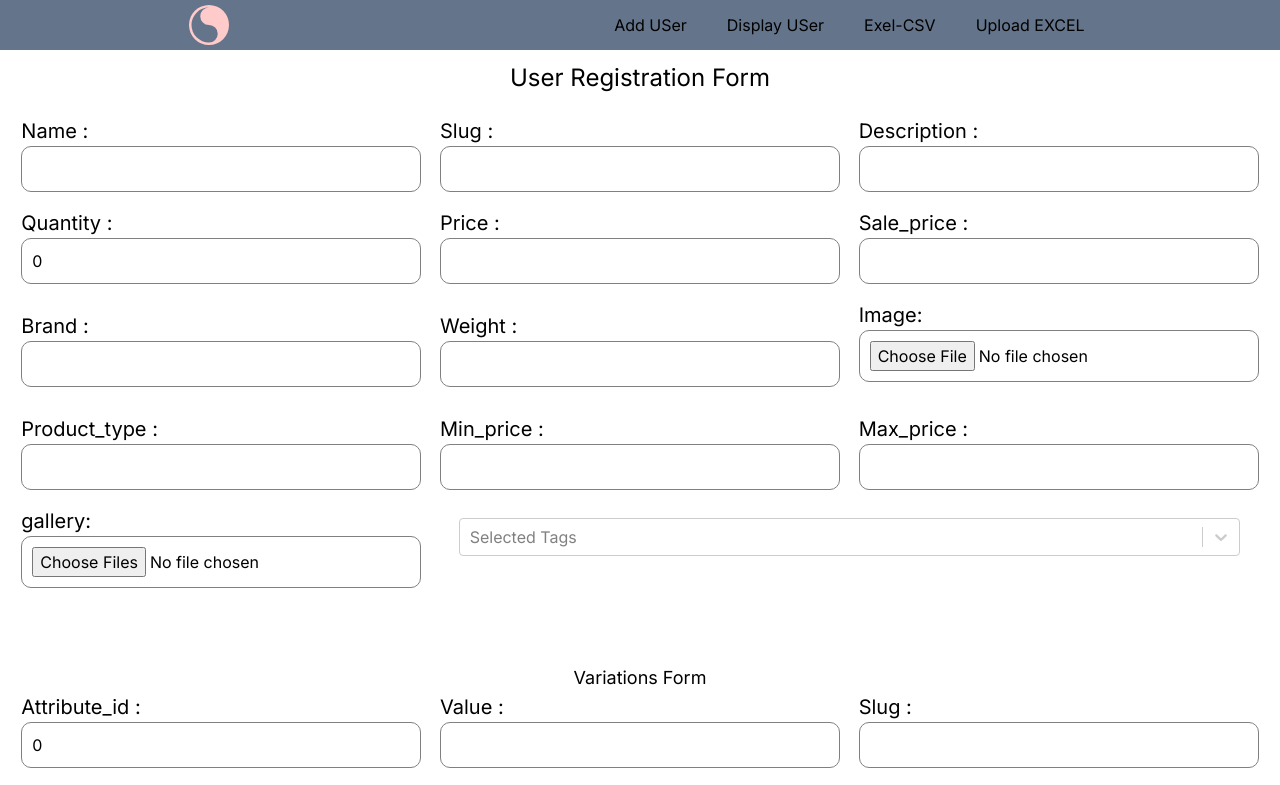
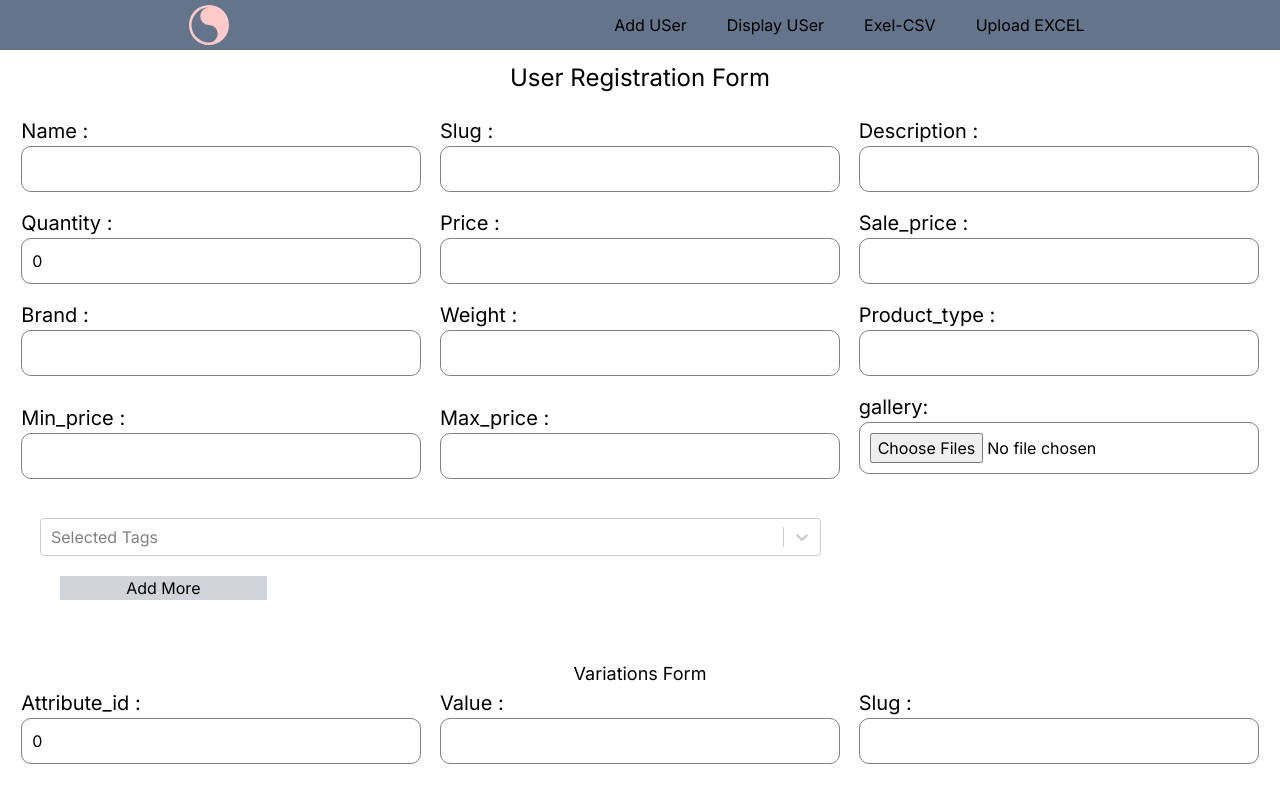
Before and after one commit to skworking/satish, a Next.js app: page /add in a window 1280 px wide. Shown: the top 785 px of the page. Built offline with nearby package versions, Linux system fonts and the light colour scheme.

Commit message:
add to images

```diff
--- a/src/app/add/editdetails.js
+++ b/src/app/add/editdetails.js
@@ -7,17 +7,21 @@ import { options, tags, attributetab, handleChange, handleNumberChange } from '.
 import validateForm from '../component/common/validation';
 import Input from '../component/Reuseable/input';
 import CustomConfirmation from '../component/common/customConfirmation';
+import Button from '../component/Reuseable/button';
+import File from '../component/Reuseable/file';
 
 const Editdetails = (props) => {
   const { data, oncancel, onUpdate } = props;
+  console.log(data);
   const [formData, setFormData] = useState({
     name: data?.name,
     slug: data?.slug,
     description: data?.description,
-    image: {
-      thumbnail: data?.image?.thumbnail || '',
-      original: data?.image?.original || ''
-    },
+    images: data?.images,
+    // images: {
+    //   thumbnail: data?.images?.thumbnail || '',
+    //   original: data?.images?.original || ''
+    // },
     gallery: data.gallery,
     tag: data.tag,
     product_type: data.product_type,
@@ -115,7 +119,7 @@ const Editdetails = (props) => {
   //   }));
   // };
 
-  const handleImage = async (e) => {
+  const handleImage = async (e,index,formData,setFormData) => {
     e.preventDefault();
     const file = e.target.files[0];
 
@@ -125,14 +129,20 @@ const Editdetails = (props) => {
       const res = await fetch('/api/upload', { method: 'PUT', body: data })
       if (res.ok) {
         console.log(res);
+        const updatedImages = [...formData.images];
+        updatedImages[index] = {
+          thumbnail: file.name,
+          original: file.name
+        };
         setFormData(prevState => ({
           ...prevState,
-          image: {
-            ...prevState.image,
-            // id:randomid,
-            thumbnail: file.name,
-            original: file.name
-          }
+          images:updatedImages
+          // images: {
+          //   ...prevState.images,
+          //   // id:randomid,
+          //   thumbnail: file.name,
+          //   original: file.name
+          // }
 
         }));
       } else {
@@ -189,6 +199,18 @@ const Editdetails = (props) => {
     })
 
   }
+
+  const handleImgRemove = (index) => {
+
+    let updated = [...formData.images]
+    updated.splice(index, 1)
+    setFormData({
+      ...formData,
+      images: updated
+    })
+
+  }
+
 
   const handleSelect = (selectedOption) => {
 
@@ -437,7 +459,13 @@ const Editdetails = (props) => {
       })
     }));
   }
-
+  const handleAddImage = (e) => {
+    e.preventDefault()
+    setFormData(prevState => ({
+      ...prevState,
+      images: [...prevState.images, { }],
+    }));
+  };
   return (
     <div>
       <h1 className={styles.heading}>Record Details Edit({data?._id})</h1>
@@ -535,24 +563,7 @@ const Editdetails = (props) => {
             />
             <span className='text-red-600'>{validationErrors.weight}</span>
           </label>
-          <section className={styles.containerdivright}>
-            Select Image:
-            <input className={`${styles.containerdivinput} cursor-pointer`}
-              type="file"
 
-              accept=".png,.jpg"
-              name="image"
-              onChange={handleImage}
-
-            />
-
-            <div className="flex p-2 gap-2 ">
-              {formData.image && formData.image !== '' &&
-                <img src={formData?.image?.original ? `http://localhost:3000/Images/` + formData?.image?.original : ''} width={100} height={50} />
-                // <Image src={formData?.image?.original} width={100} height={100} />
-              }
-            </div>
-          </section>
 
           <label className={styles.containerdivright}>
             Product Type:
@@ -629,6 +640,50 @@ const Editdetails = (props) => {
           </section>
 
         </div>
+          <section >
+            Select Image:
+            {/* <input className={`${styles.containerdivinput} cursor-pointer`}
+              type="file"
+
+              accept=".png,.jpg"
+              name="image"
+              onChange={handleImage}
+
+            /> */}
+
+            <div className="flex flex-col md:flex-row p-2 gap-2 ">
+              {formData.images.length> 0 &&
+                formData.images.map((item,index)=>{
+                  return(
+                    <div>
+                     <File
+                      key={index}
+                      text={`Image ${index + 1}`}
+                      onChange={(e) => handleImage(e, index,formData,setFormData)}
+                      typeinput="file"
+                      option={false}
+                      stylediv={styles.containerdivright}
+                      inputstyle={styles.containerdivinput}
+                      image={item[index]?.original}
+                      // errors={validationErrors?.images && validationErrors?.images[index]}
+                    />
+                    <img src={item?.original ? `http://localhost:3000/Images/` + item?.original : ''} width={100} height={50} />
+                    <IoIosCloseCircle
+                        className='cursor-pointer m-3 hover:fill-white'
+                        onClick={() => { handleImgRemove(index) }} />
+
+                    </div>
+                  )
+                })
+                // <Image src={formData?.image?.original} width={100} height={100} />
+              }
+            </div>
+            <Button
+              onClick={handleAddImage}
+              styles={"sm:w-1/6 w-full sm:ml-10 bg-gray-300"}
+              text="Add More"
+            />
+          </section>
         {formData?.variations?.map((option, index) => (
           <form className="mt-10" key={index}>
             <h1 className="text-lg text-center text-black ">Variations Form </h1>
--- a/src/app/add/page.js
+++ b/src/app/add/page.js
@@ -38,8 +38,7 @@ const AddUser = () => {
     name: '',
     slug: '',
     description: '',
-    image: {
-    },
+    images: [],
     gallery: [],
     tag: [],
     product_type: '',
@@ -59,9 +58,9 @@ const AddUser = () => {
     const errors=await validateForm(formData);
     if(errors){
       setValidationErrors(errors)
-      console.log("form validation failed",errors);
+      // console.log("form validation failed",errors);
     }else{
-      console.log('Form validation successful. Submitting form...');
+      // console.log('Form validation successful. Submitting form...');
       await handleSubmit(e,formData,router)
     }
   }
@@ -82,6 +81,44 @@ const AddUser = () => {
       ]
     }));
   }
+
+  const handleImage = async (e, index, formData, setFormData) => {
+    e.preventDefault();
+    console.log(formData);
+    const file = e.target.files[0];
+    try {
+      const data = new FormData();
+      data.append("file", file);
+      const res = await fetch('/api/upload', { method: 'POST', body: data });
+      if (res.ok) {
+        console.log(res);
+        const updatedImages = [...formData.images];
+        updatedImages[index] = {
+          thumbnail: file.name,
+          original: file.name
+        };
+        setFormData(prevState => ({
+          ...prevState,
+          images: updatedImages
+        }));
+      } else {
+        console.error("Failed to upload image. Status:", res);
+      }
+    } catch (err) {
+      console.log(err);
+    }
+  }
+
+
+  const handleAddImage = (e) => {
+    e.preventDefault()
+    setFormData(prevState => ({
+      ...prevState,
+      images: [...prevState.images,{ thumbnail: '', original: '' }],
+    }));
+  };
+
+  console.log(formData);
   const data={
     'variations[0].attribute.name': "Attribute name is required",
 
@@ -106,7 +143,6 @@ const AddUser = () => {
           <Input text={'brand'} onChange={(e) => handleChange(e, setFormData)} typeinput="text" stylediv={styles.containerdivright} inputstyle={styles.containerdivinput} errors={validationErrors.brand}/>
           <Input text={'weight'} onChange={(e) => handleChange(e, setFormData)} typeinput="text" stylediv={styles.containerdivright} inputstyle={styles.containerdivinput} errors={validationErrors.weight}/>
 
-          <File text={'Image'} onChange={(e) => handleImage(e, setFormData)} typeinput="file" option={false} stylediv={styles.containerdivright} inputstyle={styles.containerdivinput} image={formData.image.original} errors={validationErrors?.Image} />
 
           <Input text={'product_type'} onChange={(e) => handleChange(e, setFormData)} typeinput="text" stylediv={styles.containerdivright} inputstyle={styles.containerdivinput} errors={validationErrors.product_type} />
           <Input text={'min_price'} onChange={(e) => handleNumberChange(e, setFormData)} typeinput="string" stylediv={styles.containerdivright} inputstyle={styles.containerdivinput} value={formData.min_price} errors={validationErrors.min_price} />
@@ -126,6 +162,31 @@ const AddUser = () => {
             />
             <span className="text-red-500">{validationErrors.tag}</span>
           </div>
+
+          {/* <File text={'Image'} onChange={(e) => handleImage(e, setFormData)} typeinput="file" option={false} stylediv={styles.containerdivright} inputstyle={styles.containerdivinput} image={formData.image.original} errors={validationErrors?.Image} /> */}
+        </div>
+        <div>
+        {Object.keys(formData.images).map((key, index) => {
+           const image = formData.images[key];
+          return(
+
+        <File
+          key={index}
+          text={`Image ${index + 1}`}
+          onChange={(e) => handleImage(e, index,formData,setFormData)}
+          typeinput="file"
+          option={false}
+          stylediv={styles.containerdivright}
+          inputstyle={styles.containerdivinput}
+          image={image.original}
+          // errors={validationErrors?.images && validationErrors?.images[index]}
+        />
+        )})}
+        <Button
+          onClick={handleAddImage}
+          styles={"w-1/6 ml-10 bg-gray-300"}
+          text="Add More"
+        />
 
         </div>
 
--- a/src/app/component/common/comman.js
+++ b/src/app/component/common/comman.js
@@ -190,33 +190,33 @@ export const handleAddVariationOption = (e,formData,setFormData) => {
   });
 };
 
-export const handleImage = async (e,setFormData) => {
-  e.preventDefault();
-  const file = e.target.files[0];
-    try {
-    const data = new FormData()
-    data.append("file", file)
-        const res = await fetch('/api/upload', { method: 'POST', body: data })
-    if (res.ok) {
-      console.log(res);
-      setFormData(prevState => ({
-        ...prevState,
-        image: {
-          ...prevState.image,
-          thumbnail: file.name,
-          original: file.name
-        }
+// export const handleImage = async (e,setFormData) => {
+//   e.preventDefault();
+//   const file = e.target.files[0];
+//     try {
+//     const data = new FormData()
+//     data.append("file", file)
+//         const res = await fetch('/api/upload', { method: 'POST', body: data })
+//     if (res.ok) {
+//       console.log(res);
+//       setFormData(prevState => ({
+//         ...prevState,
+//         image: {
+//           ...prevState.image,
+//           thumbnail: file.name,
+//           original: file.name
+//         }
 
-      }));
-    } else {
+//       }));
+//     } else {
 
-      console.error("Failed to upload image. Status:", res);
-    }
-  } catch (err) {
-    console.log(err);
-  }
+//       console.error("Failed to upload image. Status:", res);
+//     }
+//   } catch (err) {
+//     console.log(err);
+//   }
 
-}
+// }
 
 export const handleGalleryImage = async (e,setFormData) => {
   e.preventDefault();
--- a/src/app/user-list/page.js
+++ b/src/app/user-list/page.js
@@ -41,7 +41,7 @@ const DisplayUser = () => {
     fetchData();
   }, []);
 
-  const handleConfirmDelete = async (id) => {
+  const handleConfirmDelete = async(id) => {
     // Call your update function with formData
    console.log("call",id);
    let response =await fetch("api/users/"+id,{
@@ -66,7 +66,7 @@ const DisplayUser = () => {
     setIsConfirmationOpen(true);
     handleConfirmDelete(id)
 
-    // console.log(id);
+    // // console.log(id);
     // let response =await fetch("http://localhost:3000/api/users/"+id,{
     //   method:"DELETE"
     // });
@@ -271,7 +271,7 @@ const DisplayUser = () => {
           {isConfirmationOpen && (
                 <CustomConfirmation
                   message="Are you sure you want to delete the data?"
-                  onConfirm={handleConfirmUpdate}
+                  onConfirm={handleConfirmDelete}
                   onCancel={handleCancelUpdate}
                 />
 
--- a/src/lib/model/users.js
+++ b/src/lib/model/users.js
@@ -50,7 +50,7 @@ const UserSchema=new mongoose.Schema({
     name:String,
     slug:String,
     description:String,
-    image: ImageSchema,
+    images:[ImageSchema],
     gallery:[GalleryItemSchema],
     quantity:Number,
     price:String,
```
